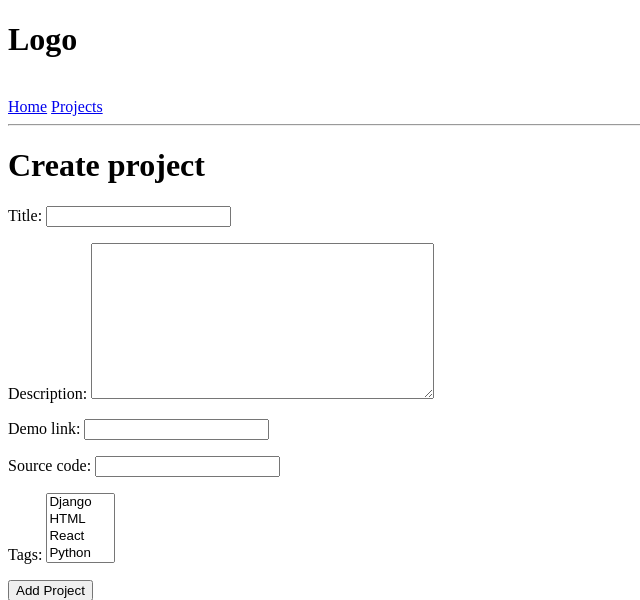
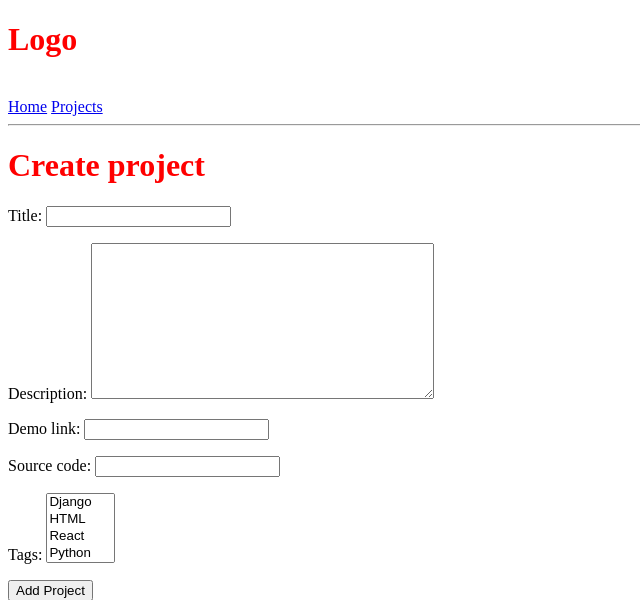
Before and after one commit to ZainAli121/Django-Learning-Project, a Django app: page /create-project/ in a window 1280 px wide. Shown: the top 600 px of the page, without its empty margins (0-640 px from the left). Run offline with Django 4.2, Linux system fonts and the light colour scheme; data comes from the database, SQL or seed files in the repository.

Commit message:
Connecting CSS Files

```diff
--- a/devsearch/devsearch/settings.py
+++ b/devsearch/devsearch/settings.py
@@ -121,6 +121,10 @@ USE_TZ = True
 
 STATIC_URL = 'static/'
 
+STATICFILES_DIRS = [
+        BASE_DIR / 'static'
+]
+
 # Default primary key field type
 # https://docs.djangoproject.com/en/4.2/ref/settings/#default-auto-field
 
--- /dev/null
+++ b/devsearch/static/styles/main.css
@@ -0,0 +1,7 @@
+body{
+    background-color: white;
+}
+
+h1{
+    color: red;
+}
--- a/devsearch/templates/main.html
+++ b/devsearch/templates/main.html
@@ -1,8 +1,11 @@
 <!DOCTYPE html>
+{% load static %}
 <html lang="en">
 <head>
     <meta charset="UTF-8">
     <meta name="viewport" content="width=device-width, initial-scale=1.0">
+    <link rel="stylesheet" type="text/css" media="screen" href='{% static "styles/main.css" %}'>
+    <!-- <script></script> -->
     <title>Devsearch</title>
 </head>
 <body>
```
